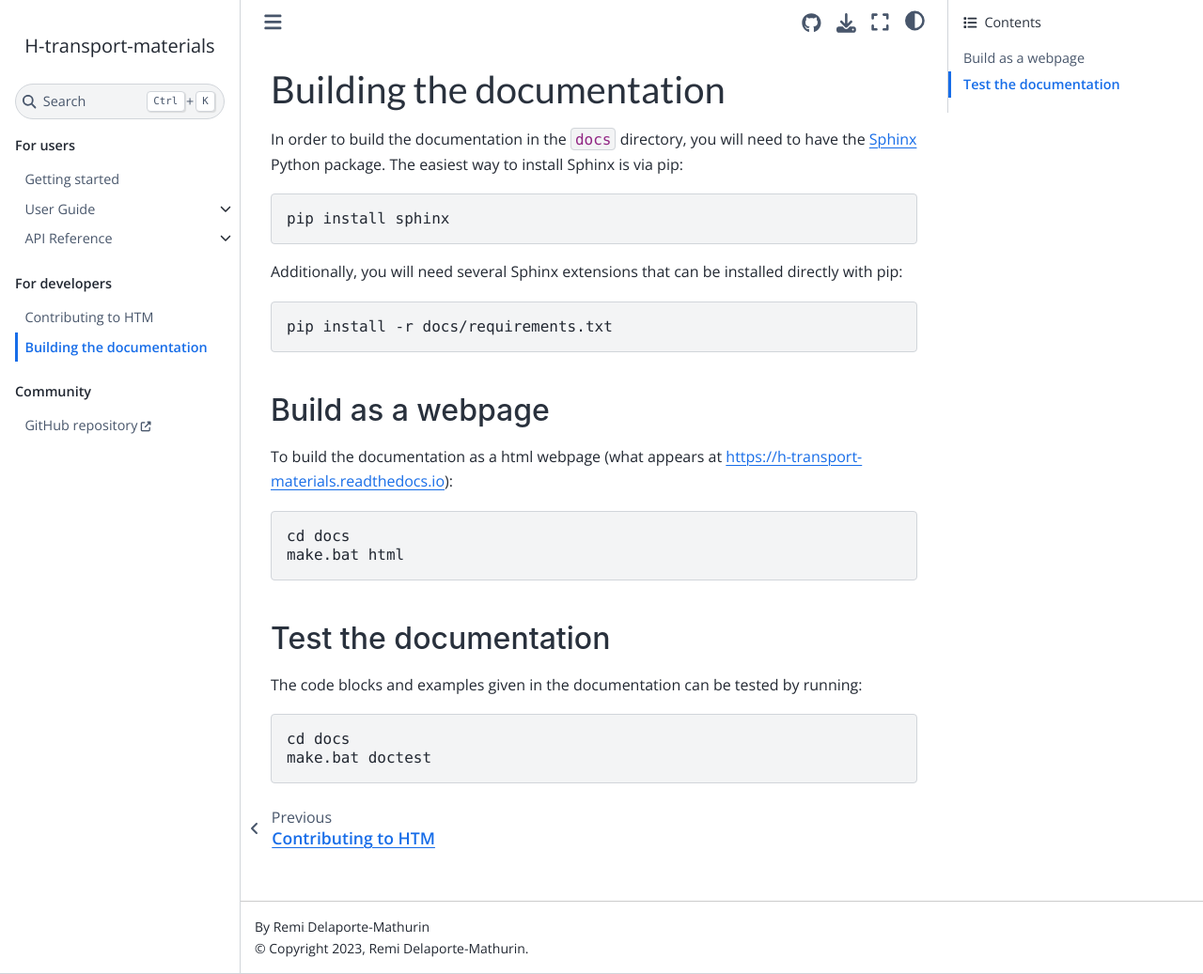
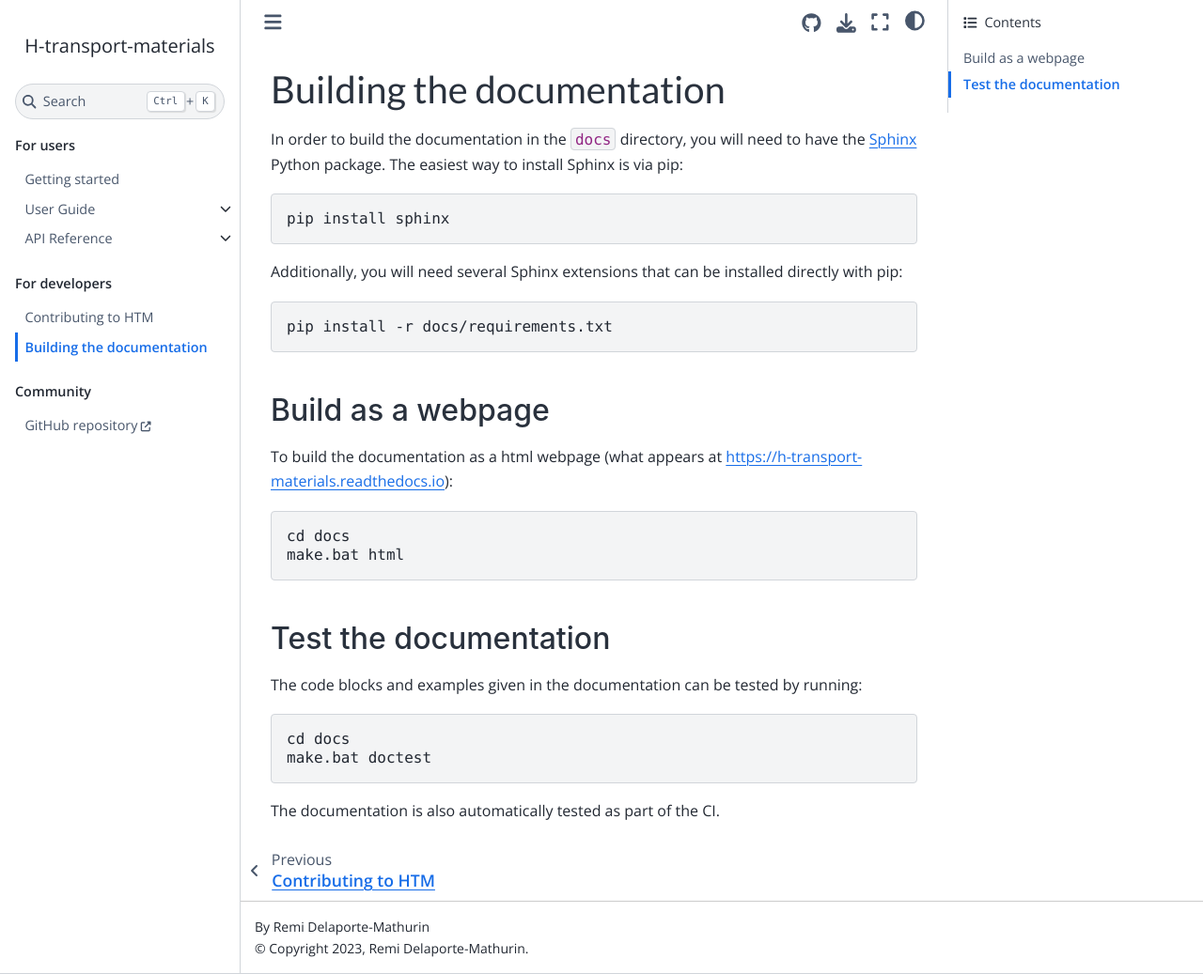
Before and after one commit to RemDelaporteMathurin/h-transport-materials, a Sphinx documentation site: the page built from docs/dev/documentation.rst, in a window 1280 px wide and 1037 px high. Shown: the whole window at 94% size. Built offline with Sphinx 7.4.7 and the Sphinx Book theme 1.1.4, drawn with Linux system fonts in a browser that asks for light colours.

Commit message:
added a sentence in the docs for automatic testing

```diff
--- a/docs/dev/documentation.rst
+++ b/docs/dev/documentation.rst
@@ -34,3 +34,5 @@ The code blocks and examples given in the documentation can be tested by running
 
     cd docs
     make.bat doctest
+
+The documentation is also automatically tested as part of the CI.
```
